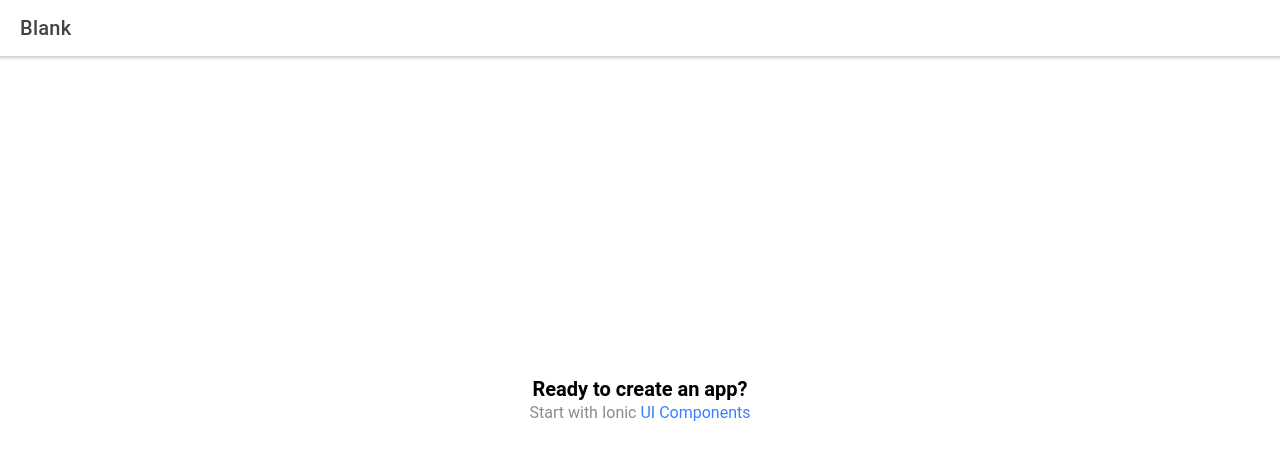
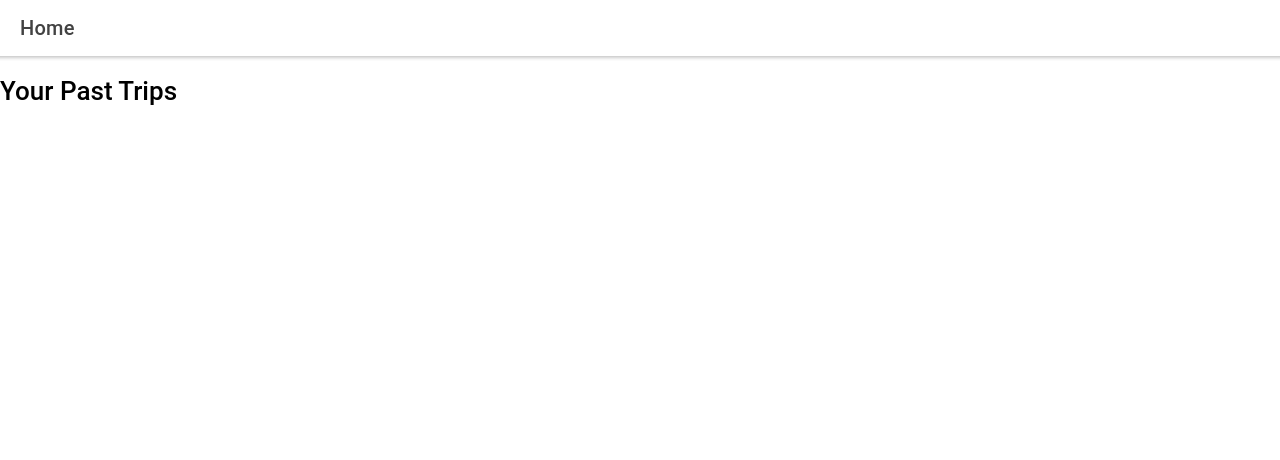
Before and after one commit to mgatto/getaway-planner, a React (Create React App) app: page /home in a window 1280 px wide. Shown: the top 460 px of the page. Built offline with nearby package versions, Linux system fonts and the light colour scheme.

Commit message:
Initial customation from template

```diff
--- a/src/App.tsx
+++ b/src/App.tsx
@@ -1,26 +1,29 @@
-import { Redirect, Route } from 'react-router-dom';
-import { IonApp, IonRouterOutlet, setupIonicReact } from '@ionic/react';
-import { IonReactRouter } from '@ionic/react-router';
-import Home from './pages/Home';
+import React from "react";
+import { Redirect, Route } from "react-router-dom";
+import { IonApp, IonRouterOutlet, setupIonicReact } from "@ionic/react";
+import { IonReactRouter } from "@ionic/react-router";
 
 /* Core CSS required for Ionic components to work properly */
-import '@ionic/react/css/core.css';
+import "@ionic/react/css/core.css";
 
 /* Basic CSS for apps built with Ionic */
-import '@ionic/react/css/normalize.css';
-import '@ionic/react/css/structure.css';
-import '@ionic/react/css/typography.css';
+import "@ionic/react/css/normalize.css";
+import "@ionic/react/css/structure.css";
+import "@ionic/react/css/typography.css";
 
 /* Optional CSS utils that can be commented out */
-import '@ionic/react/css/padding.css';
-import '@ionic/react/css/float-elements.css';
-import '@ionic/react/css/text-alignment.css';
-import '@ionic/react/css/text-transformation.css';
-import '@ionic/react/css/flex-utils.css';
-import '@ionic/react/css/display.css';
+import "@ionic/react/css/padding.css";
+import "@ionic/react/css/float-elements.css";
+import "@ionic/react/css/text-alignment.css";
+import "@ionic/react/css/text-transformation.css";
+import "@ionic/react/css/flex-utils.css";
+import "@ionic/react/css/display.css";
 
 /* Theme variables */
-import './theme/variables.css';
+import "./theme/variables.css";
+
+import Home from "./pages/Home";
+import NotFound from "./pages/NotFound";
 
 setupIonicReact();
 
@@ -28,12 +31,14 @@ const App: React.FC = () => (
   <IonApp>
     <IonReactRouter>
       <IonRouterOutlet>
-        <Route exact path="/home">
+        {/*Don't need <Switch /> within <IonRouterOutlet>*/}
+        <Route path="/home">
           <Home />
         </Route>
         <Route exact path="/">
           <Redirect to="/home" />
         </Route>
+        <Route component={NotFound} />
       </IonRouterOutlet>
     </IonReactRouter>
   </IonApp>
--- a/src/components/ExploreContainer.css
+++ /dev/null
@@ -1,24 +0,0 @@
-.container {
-  text-align: center;
-  position: absolute;
-  left: 0;
-  right: 0;
-  top: 50%;
-  transform: translateY(-50%);
-}
-
-.container strong {
-  font-size: 20px;
-  line-height: 26px;
-}
-
-.container p {
-  font-size: 16px;
-  line-height: 22px;
-  color: #8c8c8c;
-  margin: 0;
-}
-
-.container a {
-  text-decoration: none;
-}
--- a/src/components/ExploreContainer.tsx
+++ /dev/null
@@ -1,14 +0,0 @@
-import './ExploreContainer.css';
-
-interface ContainerProps { }
-
-const ExploreContainer: React.FC<ContainerProps> = () => {
-  return (
-    <div className="container">
-      <strong>Ready to create an app?</strong>
-      <p>Start with Ionic <a target="_blank" rel="noopener noreferrer" href="https://ionicframework.com/docs/components">UI Components</a></p>
-    </div>
-  );
-};
-
-export default ExploreContainer;
--- /dev/null
+++ b/src/components/PastTrips/PastTripsList.tsx
@@ -0,0 +1,7 @@
+import React from "react";
+
+const PastTripsList: React.FC = () => {
+  return <h1>Your Past Trips</h1>;
+};
+
+export default PastTripsList;
--- a/src/pages/Home.tsx
+++ b/src/pages/Home.tsx
@@ -1,22 +1,32 @@
-import { IonContent, IonHeader, IonPage, IonTitle, IonToolbar } from '@ionic/react';
-import ExploreContainer from '../components/ExploreContainer';
-import './Home.css';
+import {
+  IonContent,
+  IonHeader,
+  IonPage,
+  IonTitle,
+  IonToolbar,
+} from "@ionic/react";
+import "./Home.css";
+import React from "react";
+import PastTripsList from "../components/PastTrips/PastTripsList";
+import { BrowserRouterProps } from "react-router-dom";
 
-const Home: React.FC = () => {
+const Home: React.FC<BrowserRouterProps> = (props) => {
+  // const
+
   return (
     <IonPage>
       <IonHeader>
         <IonToolbar>
-          <IonTitle>Blank</IonTitle>
+          <IonTitle>Home</IonTitle>
         </IonToolbar>
       </IonHeader>
       <IonContent fullscreen>
         <IonHeader collapse="condense">
           <IonToolbar>
-            <IonTitle size="large">Blank</IonTitle>
+            <IonTitle size="large">Home</IonTitle>
           </IonToolbar>
         </IonHeader>
-        <ExploreContainer />
+        <PastTripsList />
       </IonContent>
     </IonPage>
   );
```
Also changed, not shown: package.json (+11 -8 lines), src/index.tsx (+6 -6 lines).
